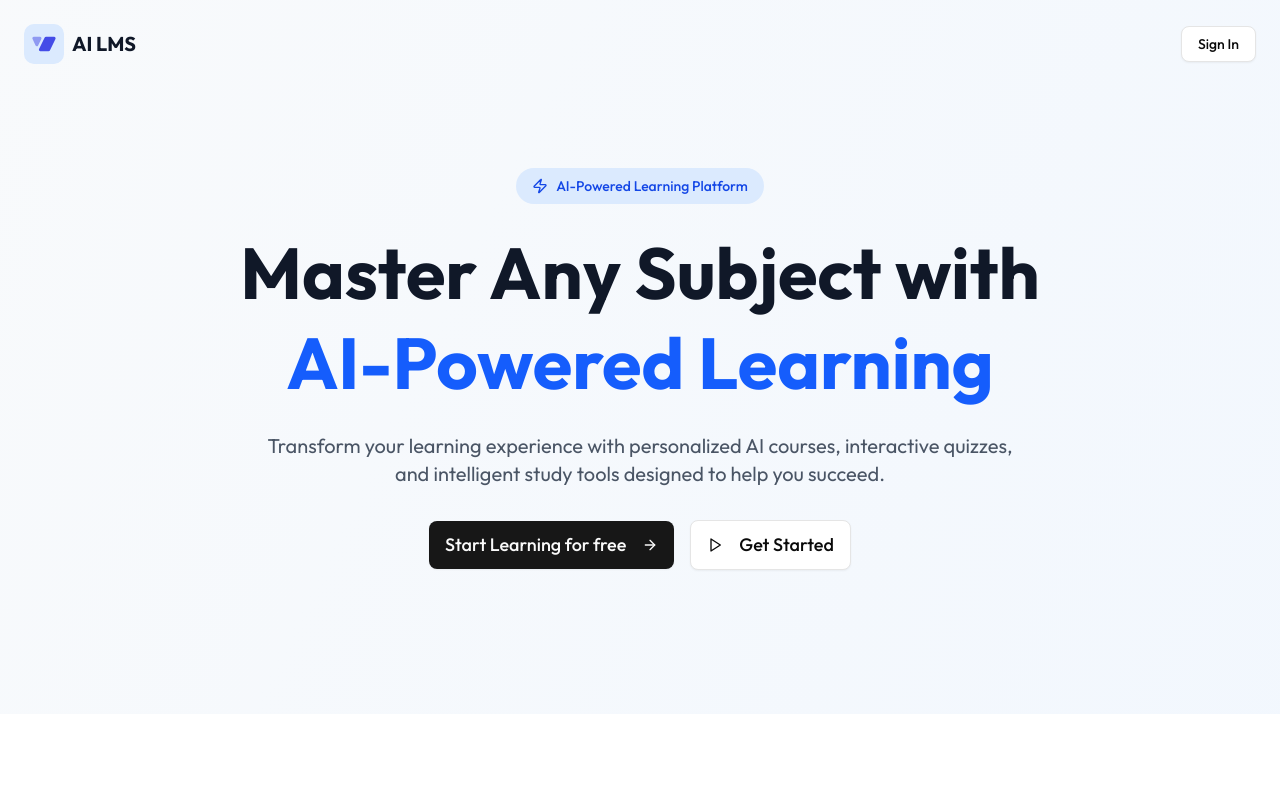
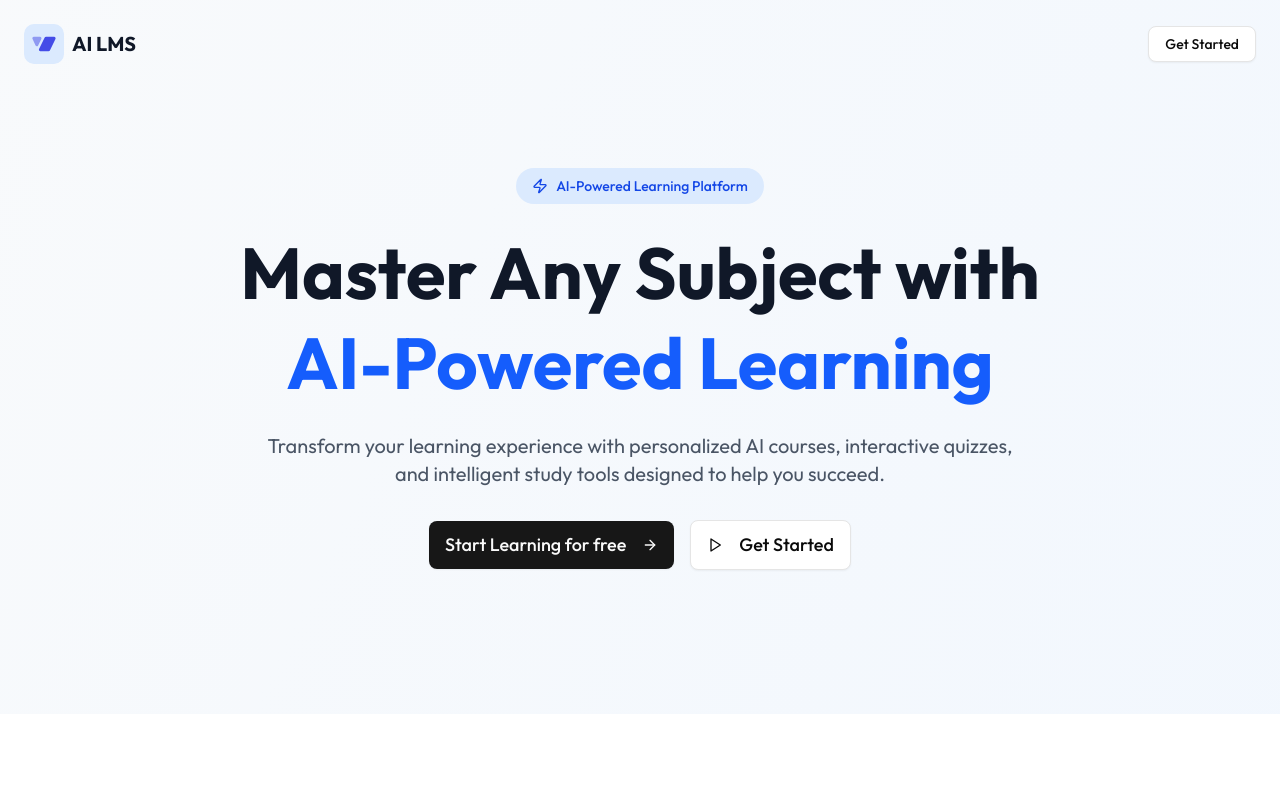
Before and after one commit to sprmke/nextjs_ai-lms-app, a Next.js app: page / in a window 1280 px wide. Shown: the top 798 px of the page. Built offline with nearby package versions, Linux system fonts and the light colour scheme; no server answers.

Commit message:
Update header link text

```diff
--- a/src/app/page.tsx
+++ b/src/app/page.tsx
@@ -42,7 +42,7 @@ export default function Home() {
           )}
           {!user && isLoaded && (
             <Link href="/sign-in">
-              <Button variant="outline">Sign In</Button>
+              <Button variant="outline">Get Started</Button>
             </Link>
           )}
         </div>
```
